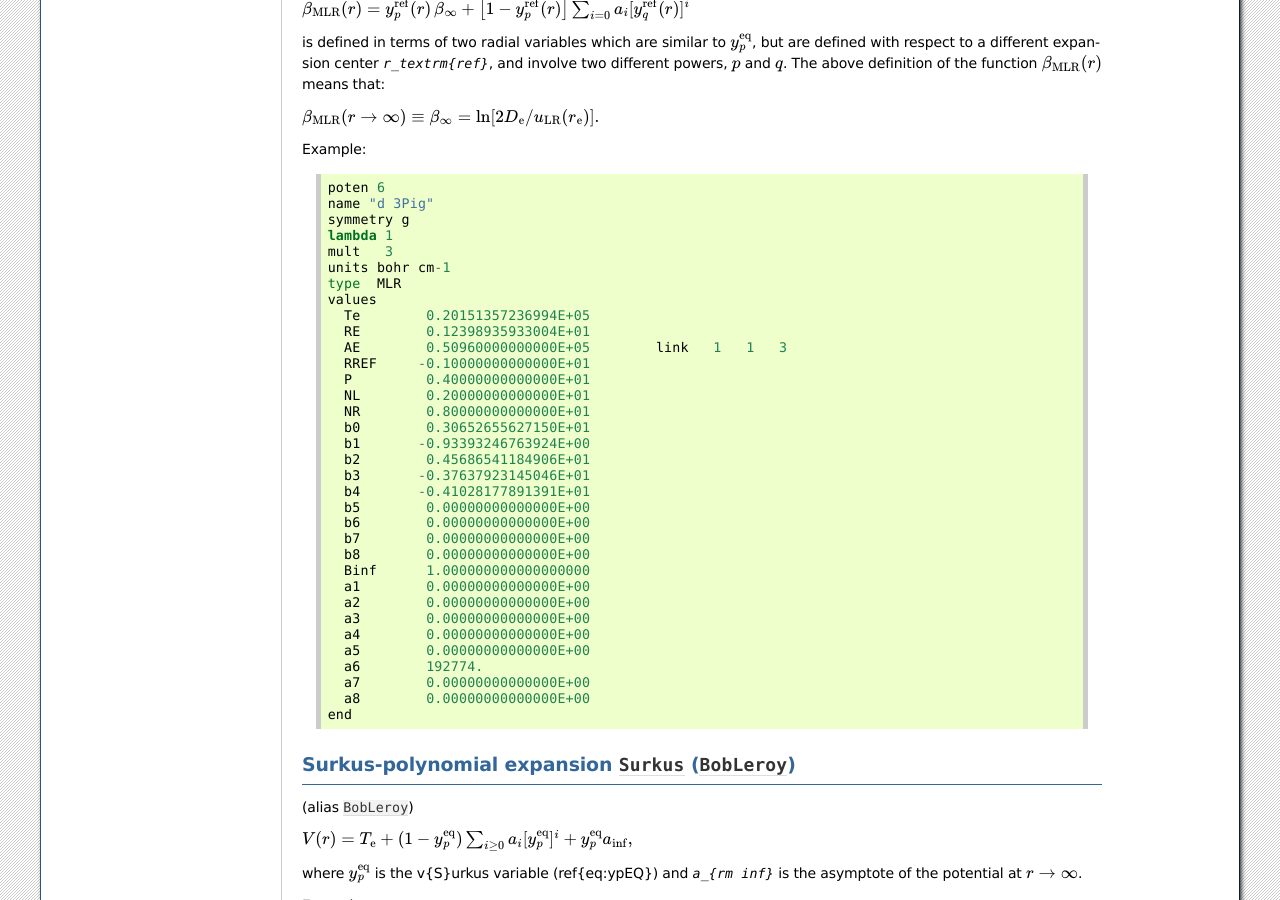
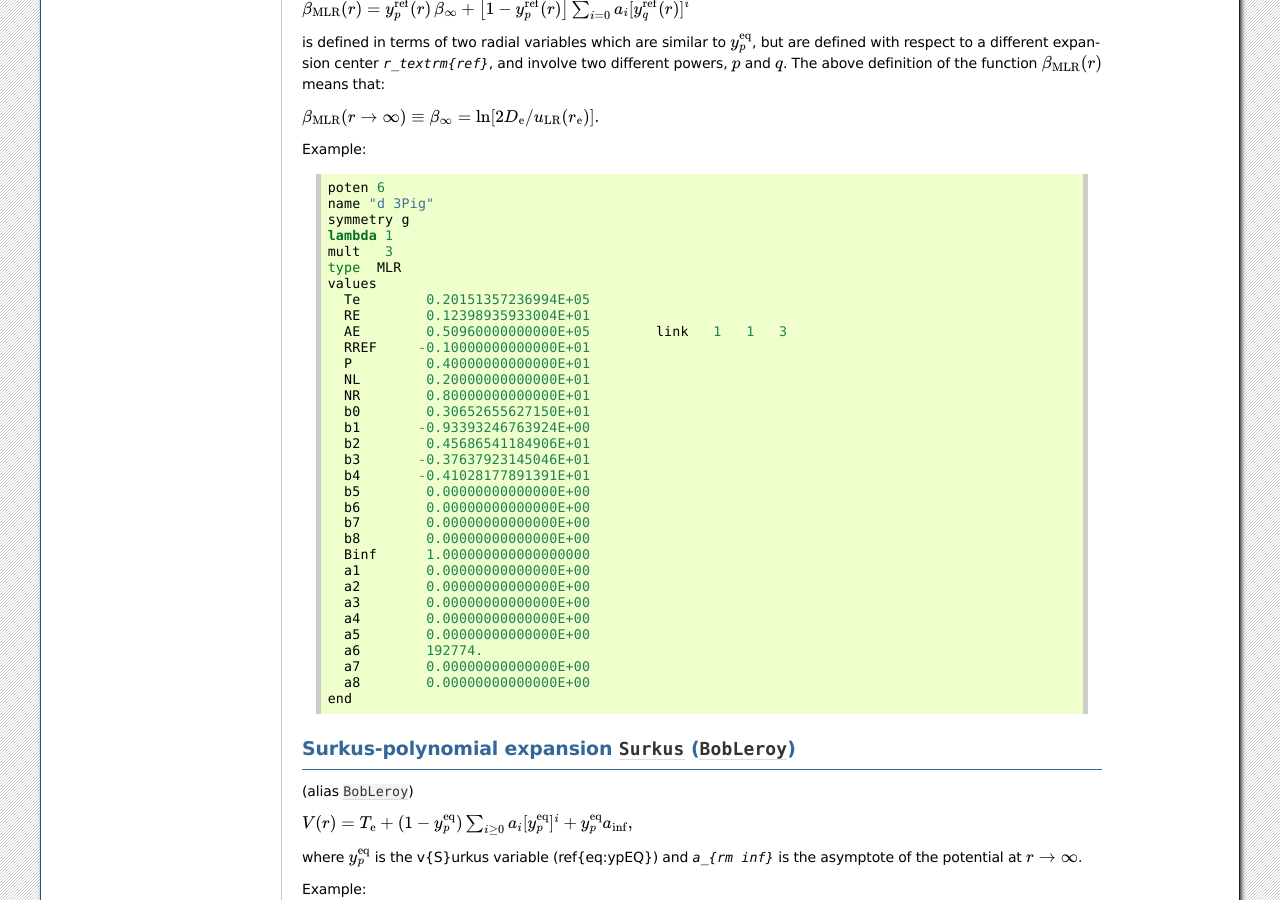
Before and after one commit to Trovemaster/Duo, a Sphinx documentation site: the page built from docs/source/functions.rst, in a window 1280 px wide and 900 px high, scrolled down 1045 px. Built offline with Sphinx 7.4.7, drawn with Linux system fonts in a browser that asks for light colours; some of the changed text lies outside the part shown.

Commit message:
remove units from funcitons

```diff
--- a/docs/source/functions.rst
+++ b/docs/source/functions.rst
@@ -83,7 +83,6 @@
    symmetry g
    lambda 1
    mult   3
-   units bohr cm-1
    type  MLR
    values
      Te        0.20151357236994E+05
@@ -206,7 +205,6 @@
     type   MORSE
     lambda 0
     mult   1
-    units bohr cm-1
     values
     TE             0.00000000000000E+00
     RE             0.12423216077595E+01
@@ -232,7 +230,6 @@
     symmetry g
     lambda 1
     mult   3
-    units bohr cm-1
     type  Morse_damp
     values
      Te      20121.09769
@@ -483,7 +480,6 @@
     spin   0.0 0.0
     lambda  0  0
     type  COSH-poly
-    units  cm-1
     factor    i   (0, 1 or i)
     values
     v0            0.0000
```
